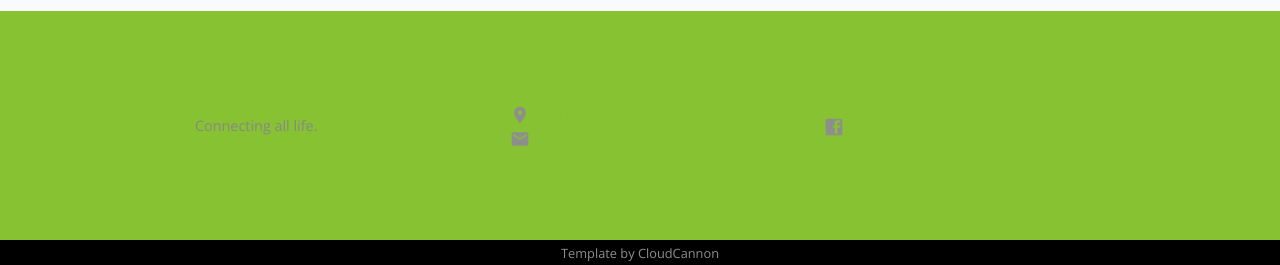
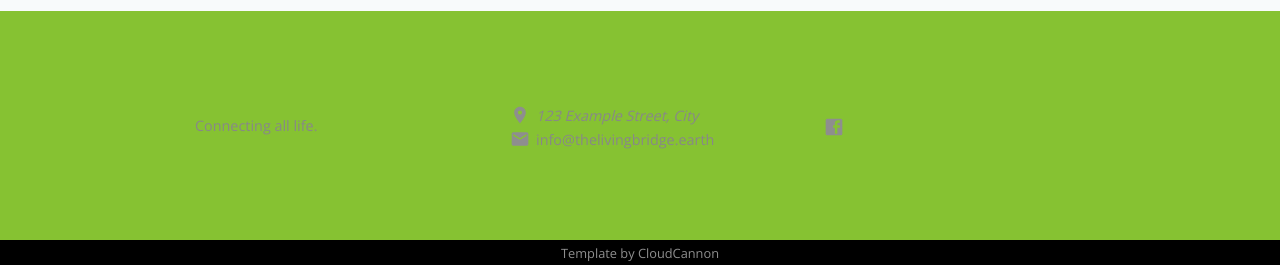
Before and after one commit to orfeaus/living-bridge-exploration, a Jekyll site: the page built from index.html, in a window 1280 px wide. Shown: the part 4354-4619 px from the top of the page. Built offline with Jekyll 4.4.1, drawn with Linux system fonts in a browser that asks for light colours; nearby versions of some CDN libraries; a script that is not in the unit is left out.

Commit message:
Update layout.scss

```diff
--- a/_sass/layout.scss
+++ b/_sass/layout.scss
@@ -180,7 +180,7 @@ footer {
 	padding: 40px 0;
 
 	&, a {
-		color: #86c232;
+		color: #888;
 	}
 
 	a:hover {
```
